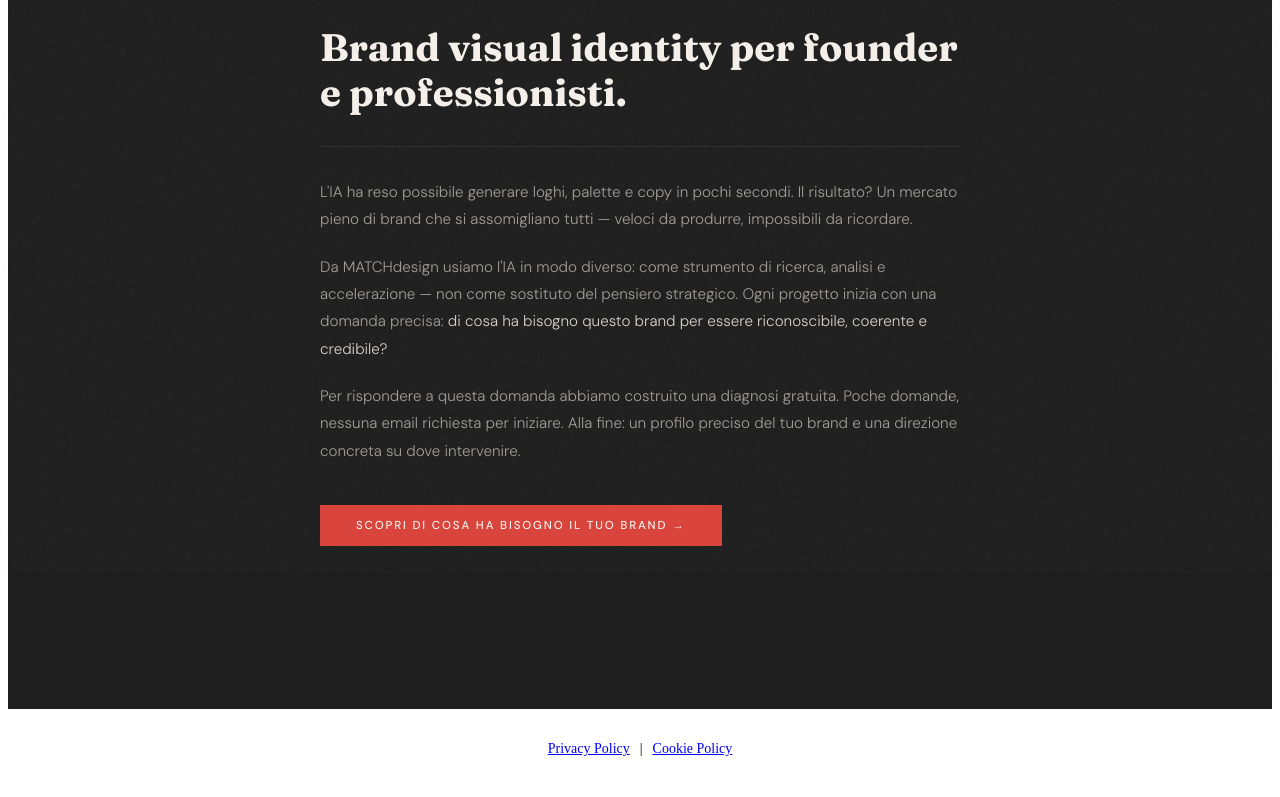
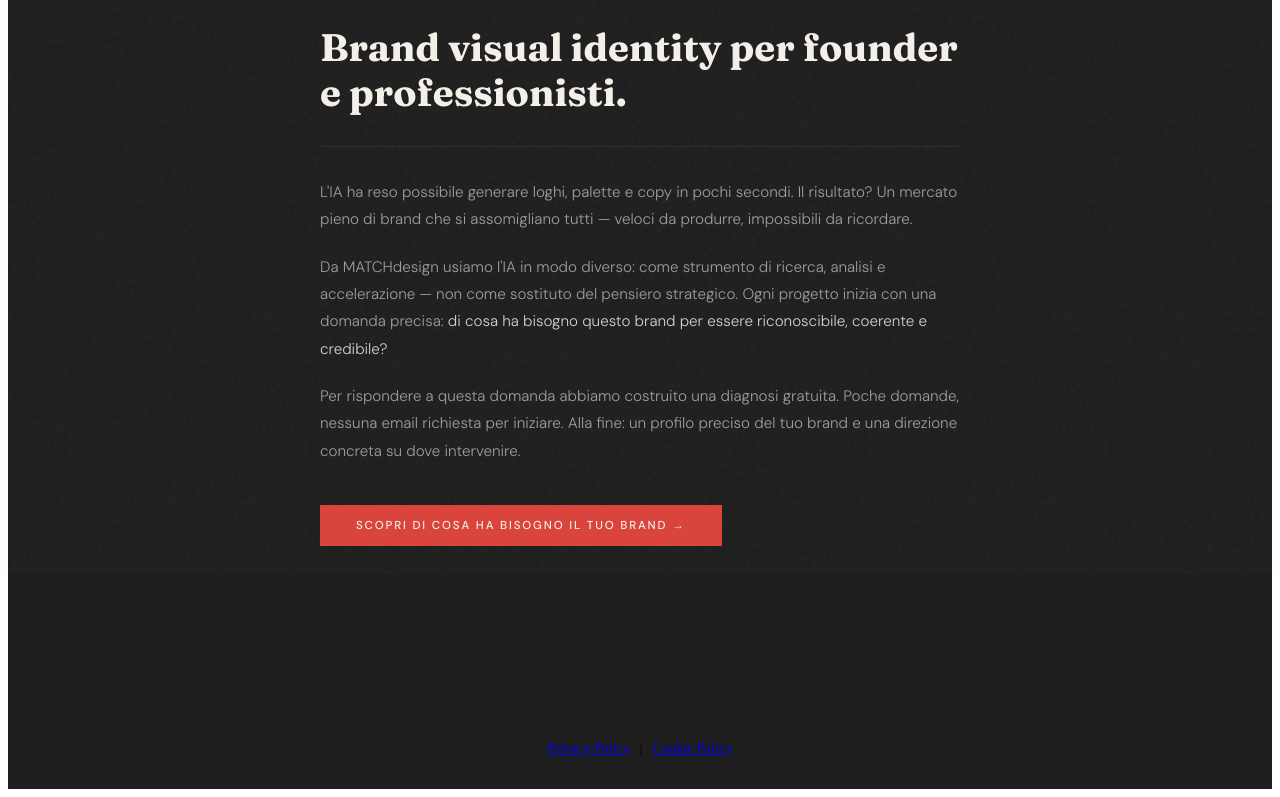
Before and after one commit to andy90d/matchdesign-site, a Next.js app: page / in a window 1280 px wide. Shown: the part 227-1024 px from the top of the page. Built offline with nearby package versions, Linux system fonts and the light colour scheme.

Commit message:
01072612:38

```diff
--- a/app/layout.tsx
+++ b/app/layout.tsx
@@ -35,7 +35,7 @@ export default function RootLayout({ children }: { children: React.ReactNode })
         </main>
 
         {/* 2. Link a Privacy e Cookie Policy posizionati in fondo alla pagina */}
-        <footer style={{ padding: "2rem", textAlign: "center", fontSize: "0.875rem" }}>
+        <footer style={{ padding: "2rem", textAlign: "center", fontSize: "0.875rem", backgroundColor: "#1e1e1e" }}>
           <a
             href="https://www.iubenda.com/privacy-policy/18476717"
             className="iubenda-black iubenda-noiframe iubenda-embed"
```
